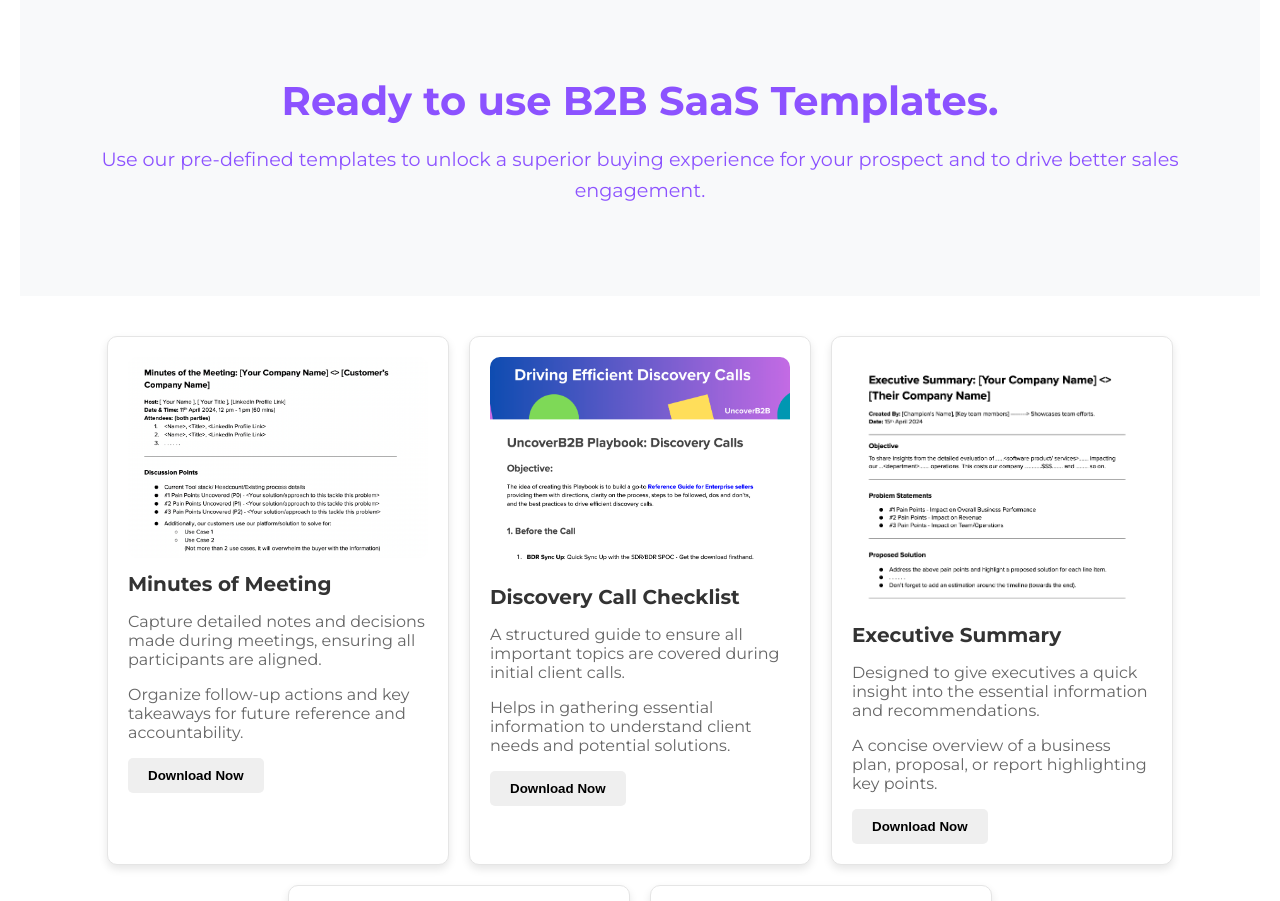
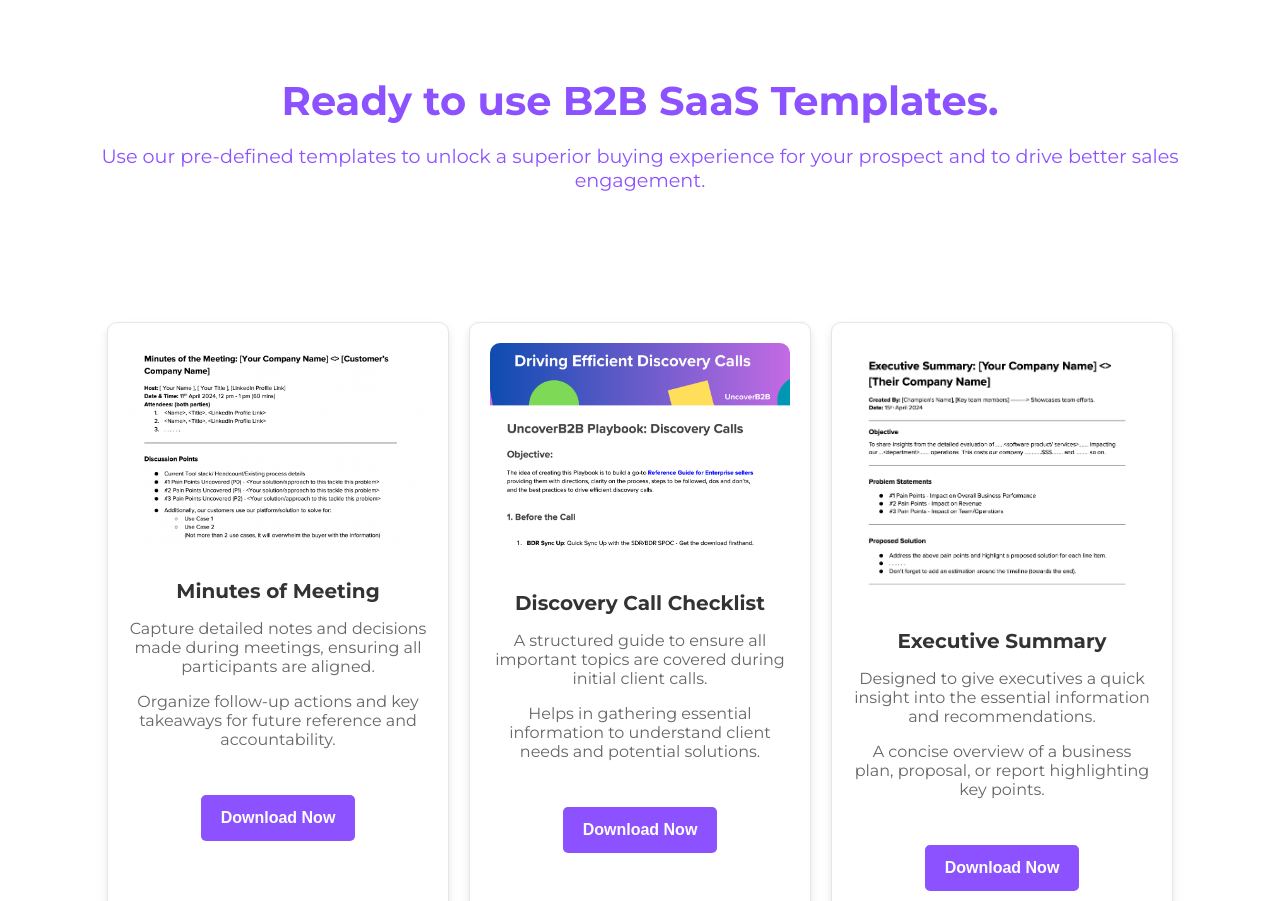
Before and after one commit to aakashbh2/uncoverb2b, a plain HTML site: page templates.html in a window 1280 px wide. Shown: the part 171-1072 px from the top of the page. Drawn offline with Linux system fonts and the light colour scheme.

Commit message:
Major changes

```diff
--- a/styles.css
+++ b/styles.css
@@ -49,6 +49,7 @@ button:hover{
     max-width: 300px;
     padding: 20px;
     text-align: left;
+    text-align: center;
     box-shadow: 0 4px 8px rgba(0, 0, 0, 0.1);
 }
 
@@ -61,6 +62,7 @@ button:hover{
     font-size: 20px;
     margin: 10px 0;
     color: #333;
+    margin-top: 30px;
 }
 
 .template-item p {
@@ -142,10 +144,7 @@ header {
 .dropdown-menu li:last-child {
     border-bottom: none;
 }
-.dropdown-menu a:hover{
-    transform: translateY(-2px);
-
-}
+
 .dropdown-menu a {
     transition: 0.4s;
     display: block;
@@ -1557,19 +1556,19 @@ section.faq h1{
 }
 
 
-
-.hero-section {
+.hero-section-template {
     padding: 60px 20px;
     text-align: center;
     color: #8c52ff;
-}
-
-.hero-content h1 {
+    background-color: #fff;
+}
+
+.hero-content-template h1 {
     font-size: 2.5em;
     margin-bottom: 10px;
 }
 
-.hero-content p {
+.hero-content-template p {
     font-size: 1.2em;
     margin-bottom: 30px;
 }
--- a/templates.html
+++ b/templates.html
@@ -35,7 +35,7 @@
     <header>
         <div class="container-fluid">
             <nav>
-                <div class="logo"><a href="/" target="_self">
+                <div class="logo"><a href="index.html" target="_self">
                     <img height="150" alt="Uncoverb2b logo" src="assets/image/1.png" sizes="100px"/>
                 </a></div>
                 <ul class="nav-links">
@@ -88,8 +88,8 @@
 
     <main>
 
-        <section class="hero-section">
-            <div class="hero-content">
+        <section class="hero-section-template">
+            <div class="hero-content-template">
                 <h1>Ready to use B2B SaaS Templates.</h1>
                 <p>Use our pre-defined templates to unlock a superior buying experience for your prospect and to drive better sales engagement.</p><!--
                 <div class="search-bar">
@@ -106,35 +106,35 @@
                     <h3>Minutes of Meeting</h3>
                     <p>Capture detailed notes and decisions made during meetings, ensuring all participants are aligned.</p>
                     <p>Organize follow-up actions and key takeaways for future reference and accountability.</p>
-                    <button class="download-button" data-file="mom.pdf">Download Now</button>
+                    <button class="primary-button mt30" data-file="mom.pdf">Download Now</button>
                 </div>
                 <div class="template-item">
                     <img src="assets/image/thumb-dc.png" alt="Discovery Call Checklist">
                     <h3>Discovery Call Checklist</h3>
                     <p>A structured guide to ensure all important topics are covered during initial client calls.</p>
                     <p>Helps in gathering essential information to understand client needs and potential solutions.</p>
-                    <button class="download-button" data-file="dc.pdf">Download Now</button>
+                    <button class="primary-button mt30" data-file="dc.pdf">Download Now</button>
                 </div>
                  <div class="template-item">
                     <img src="assets/image/thumb-es.png" alt="Executive Summary">
                     <h3>Executive Summary</h3>
                     <p>Designed to give executives a quick insight into the essential information and recommendations.</p>
                     <p>A concise overview of a business plan, proposal, or report highlighting key points.</p>
-                    <button class="download-button" data-file="es.docx">Download Now</button>
+                    <button class="primary-button mt30" data-file="es.docx">Download Now</button>
                 </div>
                 <div class="template-item">
                     <img src="assets/image/thumb-map.png" alt="Mutual Action Plan">
                     <h3>Mutual Action Plan</h3>
                     <p>A collaborative document outlining steps and responsibilities for both parties in a project.</p>
                     <p>Facilitates transparency and sets clear expectations for successful project completion.</p>
-                    <button class="download-button" data-file="map.xlsx">Download Now</button>
+                    <button class="primary-button mt30" data-file="map.xlsx">Download Now</button>
                 </div>
                 <div class="template-item">
                     <img src="assets/image/thumb-idr.png" alt="Internal Deal Review">
                     <h3>Internal Deal Review</h3>
                     <p>A comprehensive analysis of ongoing deals to assess progress, challenges, and next steps.</p>
                     <p>Helps in identifying potential issues and ensures alignment with business goals.</p>
-                    <button class="download-button" data-file="idr.jpeg">Download Now</button>
+                    <button class="primary-button mt30" data-file="idr.jpeg">Download Now</button>
                 </div>
             </div>
         </section>
```
